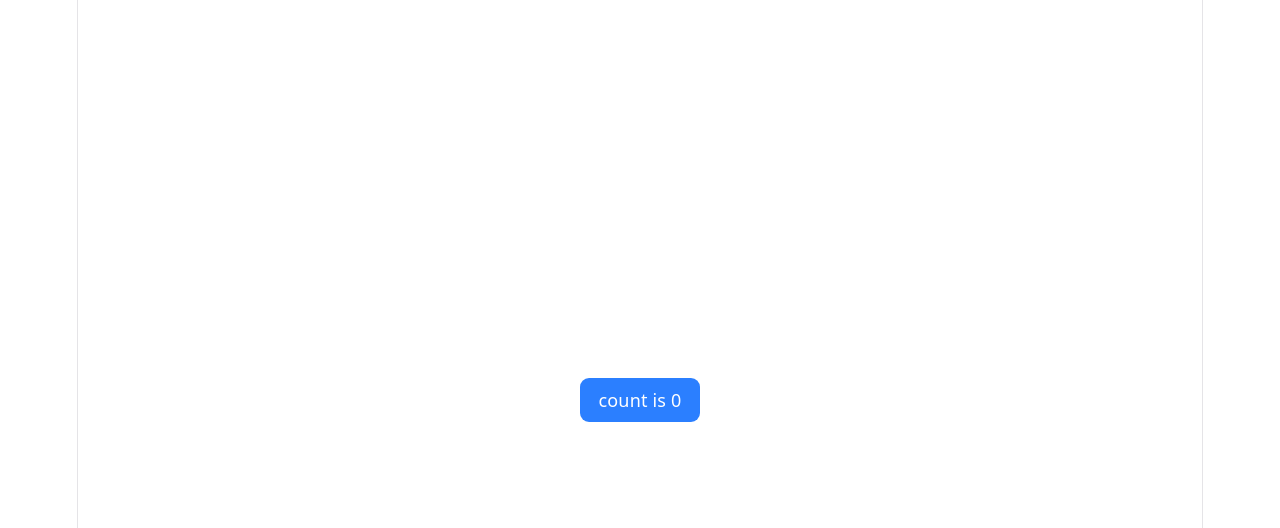
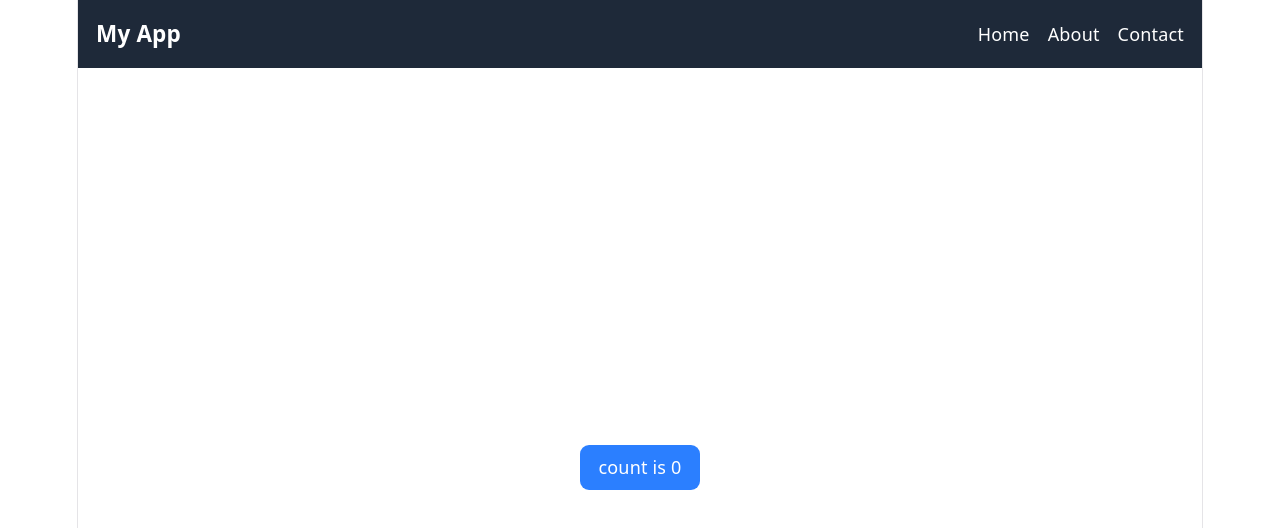
Before and after one commit to tanshika240/Javascript, a React (Vite) app in the folder my-app/: page / in a window 1280 px wide. Shown: the top 528 px of the page. Built offline with nearby package versions, Linux system fonts and the light colour scheme.

Commit message:
fix: show navbar

```diff
--- a/my-app/src/App.jsx
+++ b/my-app/src/App.jsx
@@ -1,4 +1,5 @@
 import { useState } from "react";
+import Navbar from "./components/Navbar";
 import reactLogo from "./assets/react.svg";
 import viteLogo from "./assets/vite.svg";
 import heroImg from "./assets/hero.png";
@@ -7,6 +8,8 @@ function App() {
   const [count, setCount] = useState(0);
 
   return (
+    <>
+      <Navbar />
       <div className="w-full h-screen flex flex-col items-center justify-center gap-4">
         <button
           onClick={() => setCount((count) => count + 1)}
@@ -15,6 +18,7 @@ function App() {
           count is {count}
         </button>
       </div>
+    </>
   );
 }
 
```
Lines whose indentation alone changed are shown as unchanged.
